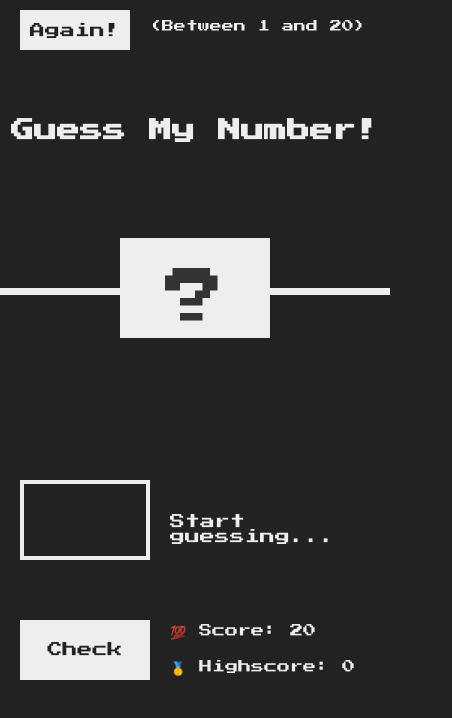
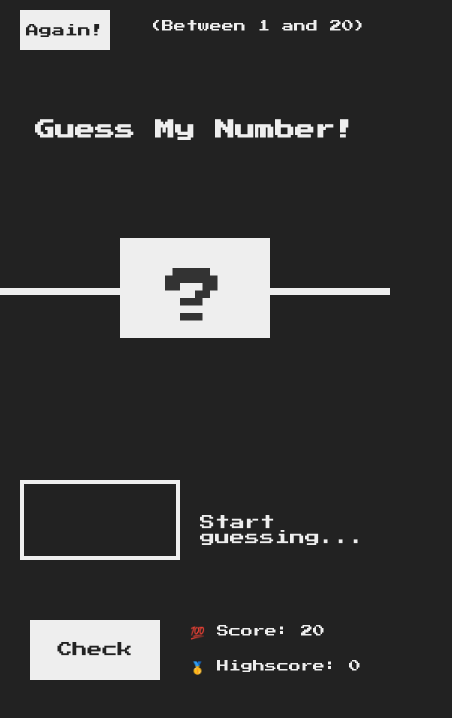
Before and after one commit to YG-Kael/Guess-My-Number, a plain HTML site: page index.html in a window 390 px wide. Shown: the whole page, 452 px wide, since content can reach past the window. Drawn offline with Linux system fonts and the light colour scheme.

Commit message:
i added a little codes

```diff
--- a/style.css
+++ b/style.css
@@ -120,8 +120,9 @@ h1 {
 
 @media screen and (max-width: 440px) {
   h1 {
-    font-size: 2.3rem;
+    font-size: 2rem;
     top: 45%;
+    width: 40rem;
   }
 
   .between {
@@ -130,10 +131,10 @@ h1 {
     margin-left: 3rem;
   }
   .again {
-    width: 11rem;
+    width: 9rem;
     height: 4rem;
     padding: 0.5rem;
-    font-size: 1.5rem;
+    font-size: 1.3rem;
     top: 0rem;
     margin: 1rem 0rem 4rem 0rem;
   }
@@ -142,7 +143,7 @@ h1 {
     height: 10rem;
   }
   .guess {
-    width: 13rem;
+    width: 16rem;
     height: 8rem;
     margin-left: 2rem;
     margin-top: 2rem;
@@ -158,6 +159,10 @@ h1 {
     margin-top: 5rem;
   }
 
+  .left {
+    margin-right: 0rem;
+   }
+
   .btn {
     /* margin-top: 3rem; */
   }
@@ -165,20 +170,20 @@ h1 {
   .check {
     width: 13rem;
     height: 6rem;
-    padding: 0.5rem;
+    padding: 0rem;
     font-size: 1.5rem;
     margin-top: 3rem;
-    margin-left: 2rem;
+    margin-left: 1rem;
   }
   .label-score {
-    font-size: 1.3rem;
+    font-size: 1.2rem;
     width: 18rem;
-    margin-left: 2rem;
+    margin-left: 1rem;
   }
 
   .label-highscore {
-    font-size: 1.3rem;
+    font-size: 1.2rem;
     width: 21rem;
-    margin-left: 2rem;
+    margin-left: 1rem;
   }
 }
```
